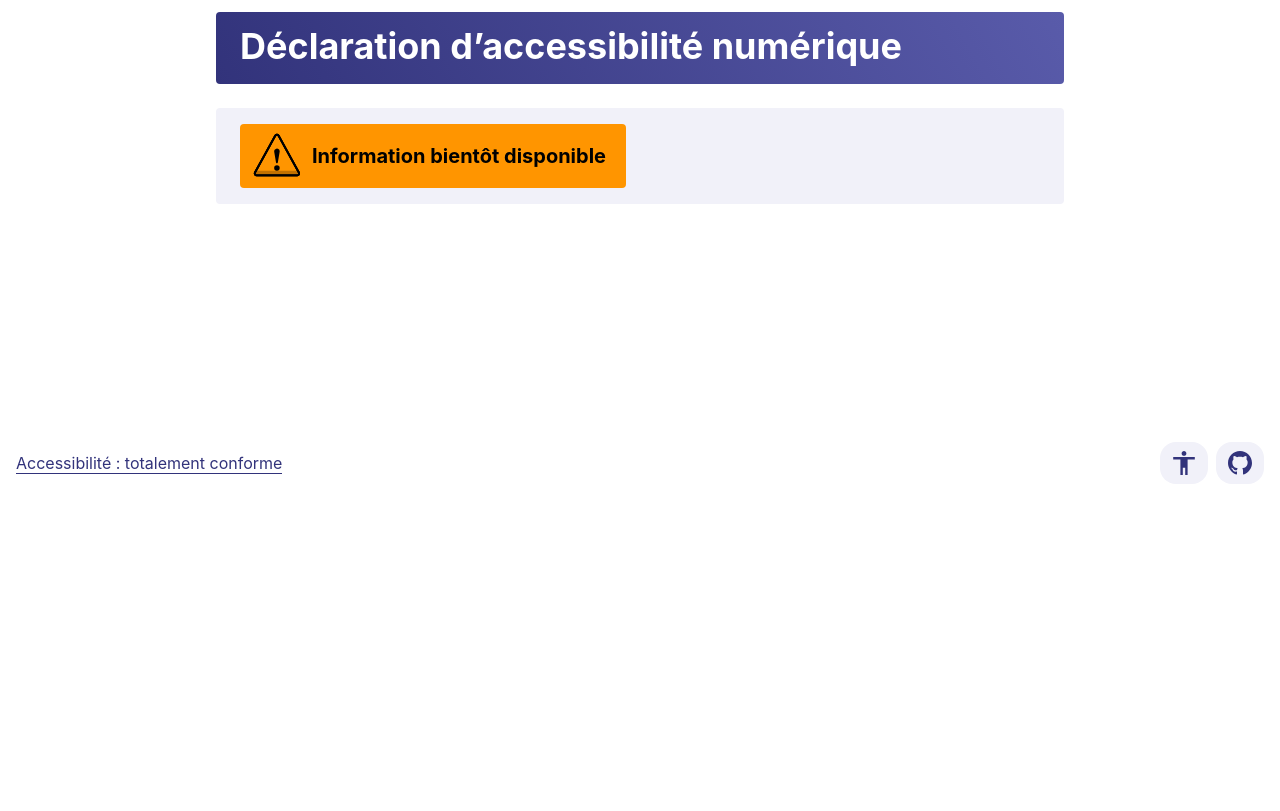
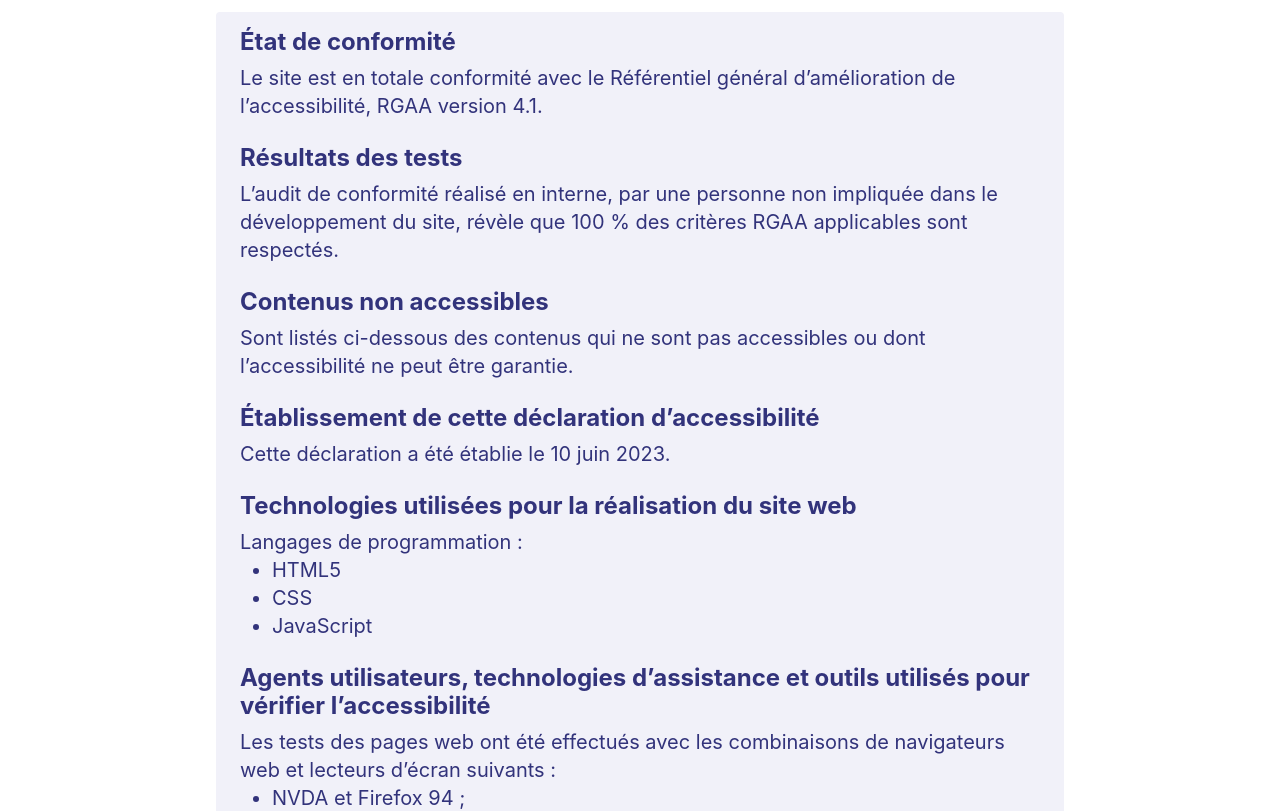
Before and after one commit to adrienloup/lcc, a React (Vite) app: page /lcc/declaration-accessibilite-numerique in a window 1280 px wide. Shown: the part 300-1111 px from the top of the page. Before the commit the page ends 800 px from the top, so only its background shows below. Built offline with nearby package versions, Linux system fonts and the light colour scheme.

Commit message:
Initialize lcc project

```diff
--- a/src/pages/A11y/A11y.tsx
+++ b/src/pages/A11y/A11y.tsx
@@ -1,10 +1,9 @@
 import { useEffect } from 'react'
-import Warning from '../../components/molecules/Warning/Warning'
-import Header from '../../components/organisms/Header/Header'
-import Footer from '../../components/organisms/Footer/Footer'
-// import Subtitle from '../../components/atoms/Subtitle/Subtitle'
+import Header from '../../components/molecules/Header/Header'
+import Footer from '../../components/molecules/Footer/Footer'
+import Subtitle from '../../components/atoms/Subtitle/Subtitle'
 import Title from '../../components/atoms/Title/Title'
-// import Text from '../../components/atoms/Text/Text'
+import Text from '../../components/atoms/Text/Text'
 
 function A11y() {
 
@@ -23,7 +22,7 @@ function A11y() {
           <div className='heading'>
             <Title text='Déclaration d’accessibilité numérique' />
           </div>
-          {/* <div className='frame'>
+          <div className='frame'>
             <Text text={`<p>Cette déclaration d’accessibilité à la version 4.1 du référentiel général d’amélioration de l’accessibilité (RGAA) s’applique au présent site et a été établie le 10 juin 2023.</p>`} />
           </div>
           <div className='frame'>
@@ -36,18 +35,21 @@ function A11y() {
             <Subtitle text='Établissement de cette déclaration d’accessibilité' />
             <Text text={`<p>Cette déclaration a été établie le 10 juin 2023.</p>`} />
             <Subtitle text='Technologies utilisées pour la réalisation du site web' />
-            <Text text={`<ul><li>HTML5</li><li>CSS</li><li>JavaScript</li></ul>`} />
+            <Text text={`<p>Langages de programmation :</p>
+              <ul><li>HTML5</li><li>CSS</li><li>JavaScript</li></ul>`} />
             <Subtitle text='Agents utilisateurs, technologies d’assistance et outils utilisés pour vérifier l’accessibilité' />
-            <Text text={`<p>Les tests des pages web ont été effectués avec les combinaisons de navigateurs web et lecteurs d’écran suivants :</p>`} />
-            <Text text={`<ul><li>NVDA et Firefox 94 ;</li><li>JAWS 2020 et Firefox 94 ;</li><li>VoiceOver et Safari 14.1 ;</li><li>VoiceOver (iOS 14.8) et Safari ;</li><li>TalkBack (Android 11) et Chrome.</li></ul>`} />
-            <Text text={`<p>Les outils suivants ont été utilisés lors de l’évaluation :</p>`} />
-            <Text text={`<ul><li>Colour Contrast Analyser ;</li><li>inspecteur de code ;</li><li>divers bookmarklets et feuilles de style CSS personnalisées.</li></ul>`} />
+            <Text text={`<p>Les tests des pages web ont été effectués avec les combinaisons de navigateurs web et lecteurs d’écran suivants :</p>
+              <ul><li>NVDA et Firefox 94 ;</li><li>JAWS 2020 et Firefox 94 ;</li><li>VoiceOver et Safari 14.1 ;</li><li>VoiceOver (iOS 14.8) et Safari ;</li><li>TalkBack (Android 11) et Chrome.</li></ul>
+              <p>Les outils suivants ont été utilisés lors de l’évaluation :</p>
+              <ul><li>Colour Contrast Analyser ;</li><li>Inspecteur de code ;</li><li>Divers bookmarklets et feuilles de style CSS personnalisées.</li></ul>`} />
             <Subtitle text='Pages du site ayant fait l’objet de la vérification de conformité' />
-            <Text text={`<p>L’audit a porté sur un échantillon de 5 pages représentatives du site.</p>`} />
-            <Text text={`<ul><li>1. Accueil</li></ul>`} />
-          </div> */}
-          <div className='frame'>
-            <Warning text='<p>Information bientôt disponible</p>' />
+            <Text text={`<p>L’audit a porté sur un échantillon de 6 pages représentatives de l’application.</p>
+              <ul><li>1. Accueil</li><li>2. Question : 1/8 De quel parcours mesure-t-on l’impact ?</li><li>3. Les impacts</li><li>4. Modèles de référence</li><li>5. Modèle : Les matières premières</li><li>6. La documentation</li></ul>`} />
+            <Subtitle text='Retour d’information et contact' />
+            <Text text={`<p>N’hésitez pas à nous signaler les problèmes éventuels que vous rencontrez et qui vous empêchent d’accéder à un contenu ou à une fonctionnalité du site en nous envoyant un courriel à <a href="mailto:adloup@gmail.com">adloup@gmail.com</a>. Nous ferons notre possible pour vous répondre au plus vite.</p>`} />
+            <Subtitle text='Voies de recours' />
+            <Text text='<p>Si vous nous signalez un problème d’accessibilité et que vous ne parvenez pas à obtenir une réponse rapide de notre part, vous êtes en droit de faire parvenir vos doléances ou demande de saisine au Défenseur des droits. Plusieurs moyens sont à votre disposition :</p>
+              <ul><li><a href="https://formulaire.defenseurdesdroits.fr/" rel="external">Écrire au Défenseur des droits</a> ;</li><li><a href="https://www.defenseurdesdroits.fr/saisir/delegues" rel="external">Contacter le délégué du Défenseur des droits dans votre région ;</a></li><li>Appeler au : 09 69 39 00 00 ;</li><li>Envoyer un courrier postal (courrier gratuit, sans affranchissement) :<br />Le Défenseur des droits — Libre réponse 71120<br />75342 Paris CEDEX 07</li></ul>' />
           </div>
         </article>
       </main>
```
